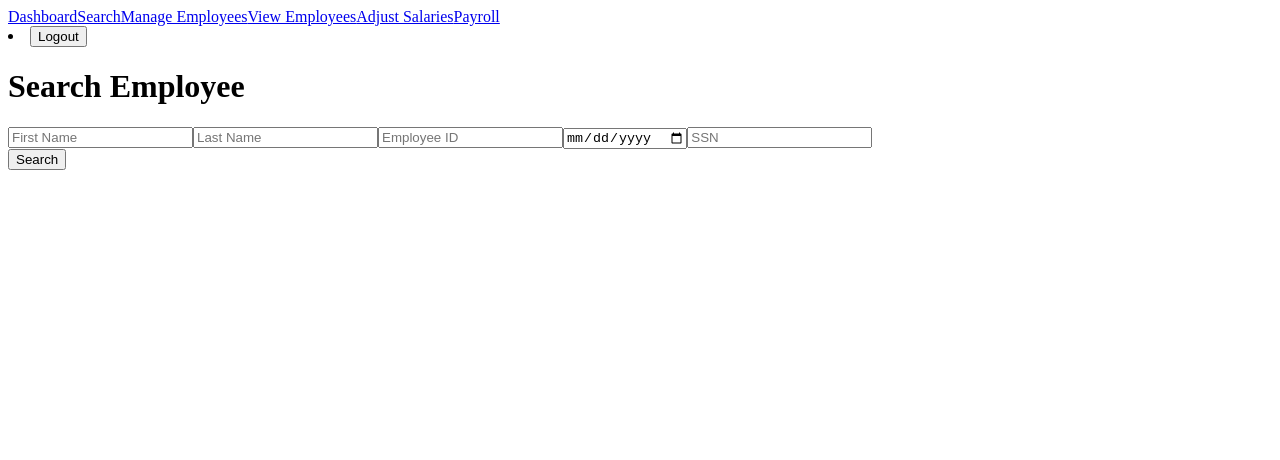
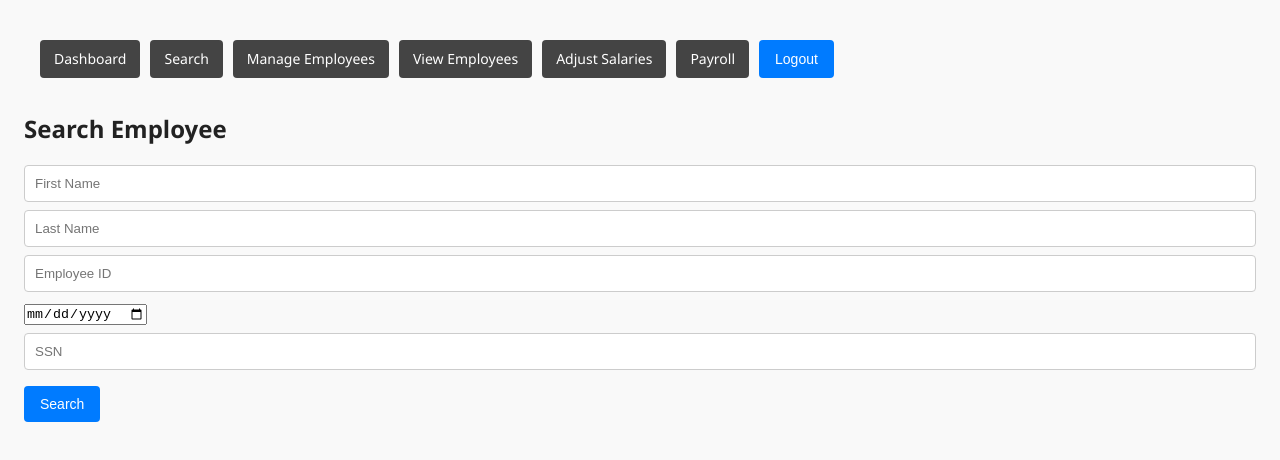
Before and after one commit to Tylammy/employee-webapp, a React (Create React App) app in the folder frontend/: page /admin/search in a window 1280 px wide. Shown: the top 460 px of the page. Built offline with nearby package versions, Linux system fonts and the light colour scheme.

Commit message:
style.css

```diff
--- a/frontend/public/index.html
+++ b/frontend/public/index.html
@@ -1,6 +1,7 @@
 <!DOCTYPE html>
 <html lang="en">
   <head>
+    <link rel="stylesheet" href="%PUBLIC_URL%/style.css" />
     <meta charset="utf-8" />
     <link rel="icon" href="%PUBLIC_URL%/favicon.ico" />
     <meta name="viewport" content="width=device-width, initial-scale=1" />
--- /dev/null
+++ b/frontend/public/style.css
@@ -0,0 +1,150 @@
+/* General Reset */
+body, h1, h2, h3, p, ul, ol, li, table, th, td, input, select, button {
+  margin: 0;
+  padding: 0;
+  box-sizing: border-box;
+}
+
+/* Body Styling */
+body {
+  font-family: 'Segoe UI', Tahoma, Geneva, Verdana, sans-serif;
+  background-color: #f9f9f9;
+  color: #333;
+  line-height: 1.6;
+}
+
+/* Container */
+.container {
+  max-width: 1000px;
+  margin: 0 auto;
+  padding: 20px;
+}
+
+/* Headings */
+h1, h2, h3 {
+  margin-bottom: 15px;
+  color: #222;
+}
+
+/* Table */
+table {
+  width: 100%;
+  border-collapse: collapse;
+  margin-bottom: 20px;
+  background-color: white;
+}
+
+table th, table td {
+  border: 1px solid #ddd;
+  padding: 10px;
+  text-align: left;
+}
+
+table th {
+  background-color: #f4f4f4;
+  font-weight: bold;
+}
+
+table tr:nth-child(even) {
+  background-color: #f9f9f9;
+}
+
+/* Buttons */
+button, .nav-button {
+  padding: 10px 16px;
+  background-color: #007bff;
+  color: white;
+  border: none;
+  border-radius: 4px;
+  cursor: pointer;
+  display: inline-block;
+  text-decoration: none;
+  font-size: 14px;
+  transition: background-color 0.2s ease-in-out;
+}
+
+button:hover, .nav-button:hover {
+  background-color: #0056b3;
+}
+
+button.bg-green-600 {
+  background-color: #28a745;
+}
+
+button.bg-green-600:hover {
+  background-color: #218838;
+}
+
+button.bg-red-600 {
+  background-color: #dc3545;
+}
+
+button.bg-red-600:hover {
+  background-color: #c82333;
+}
+
+/* Forms */
+input[type="text"], input[type="number"], input[type="password"], select {
+  width: 100%;
+  padding: 10px;
+  margin: 8px 0;
+  display: block;
+  border: 1px solid #ccc;
+  border-radius: 4px;
+}
+
+/* Alerts */
+.text-red-600 {
+  color: #dc3545;
+}
+
+.text-blue-700 {
+  color: #0056b3;
+}
+
+/* Utility */
+.p-6 {
+  padding: 1.5rem;
+}
+
+.mb-4 {
+  margin-bottom: 1rem;
+}
+
+.text-2xl {
+  font-size: 1.5rem;
+  font-weight: bold;
+}
+
+/* Navbar Styling */
+nav {
+  padding: 1rem;
+  margin-bottom: 1rem;
+}
+
+nav .flex, nav ul {
+  display: flex;
+  gap: 10px;
+  list-style-type: none;
+}
+
+nav a.nav-button {
+  background-color: #444;
+  border-radius: 4px;
+  padding: 8px 14px;
+  color: white;
+  text-decoration: none;
+  transition: background-color 0.2s;
+}
+
+nav a.nav-button:hover {
+  background-color: #666;
+}
+
+nav button {
+  background-color: #888;
+}
+
+nav button:hover {
+  background-color: #555;
+}
--- a/frontend/src/components/AdminNavbar.jsx
+++ b/frontend/src/components/AdminNavbar.jsx
@@ -10,16 +10,16 @@ function AdminNavbar() {
   };
 
   return (
-    <nav className="bg-gray-800 text-white p-4 mb-6">
-      <div className="flex space-x-4">
-        <Link to="/admin" className="hover:underline">Dashboard</Link>
-        <Link to="/admin/search" className="hover:underline">Search</Link>
-        <Link to="/admin/manage-employee" className="hover:underline">Manage Employees</Link>
-        <Link to="/admin/employees" className="hover:underline">View Employees</Link>
-        <Link to="/admin/salary-adjust" className="hover:underline">Adjust Salaries</Link>
-        <Link to="/admin/payroll" className="hover:underline">Payroll</Link>
-        <li><button onClick={handleLogout}>Logout</button></li>
-        </div>
+    <nav className="bg-gray-800 text-white">
+      <div className="flex">
+        <Link to="/admin" className="nav-button">Dashboard</Link>
+        <Link to="/admin/search" className="nav-button">Search</Link>
+        <Link to="/admin/manage-employee" className="nav-button">Manage Employees</Link>
+        <Link to="/admin/employees" className="nav-button">View Employees</Link>
+        <Link to="/admin/salary-adjust" className="nav-button">Adjust Salaries</Link>
+        <Link to="/admin/payroll" className="nav-button">Payroll</Link>
+        <button onClick={handleLogout} className="nav-button">Logout</button>
+      </div>
     </nav>
   );
 }
--- a/frontend/src/components/EmployeeNavbar.jsx
+++ b/frontend/src/components/EmployeeNavbar.jsx
@@ -10,12 +10,12 @@ function EmployeeNavbar() {
   };
 
   return (
-    <nav className="bg-blue-700 text-white p-3 mb-4">
-      <ul className="flex space-x-4">
-        <li><Link to="/employee/info">My Info</Link></li>
-        <li><Link to="/employee/payroll">Pay History</Link></li>
-        <li><button onClick={handleLogout}>Logout</button></li>
-      </ul>
+    <nav className="bg-blue-700 text-white">
+      <div className="flex">
+        <Link to="/employee/info" className="nav-button">My Info</Link>
+        <Link to="/employee/payroll" className="nav-button">Pay History</Link>
+        <button onClick={handleLogout} className="nav-button">Logout</button>
+      </div>
     </nav>
   );
 }
```
